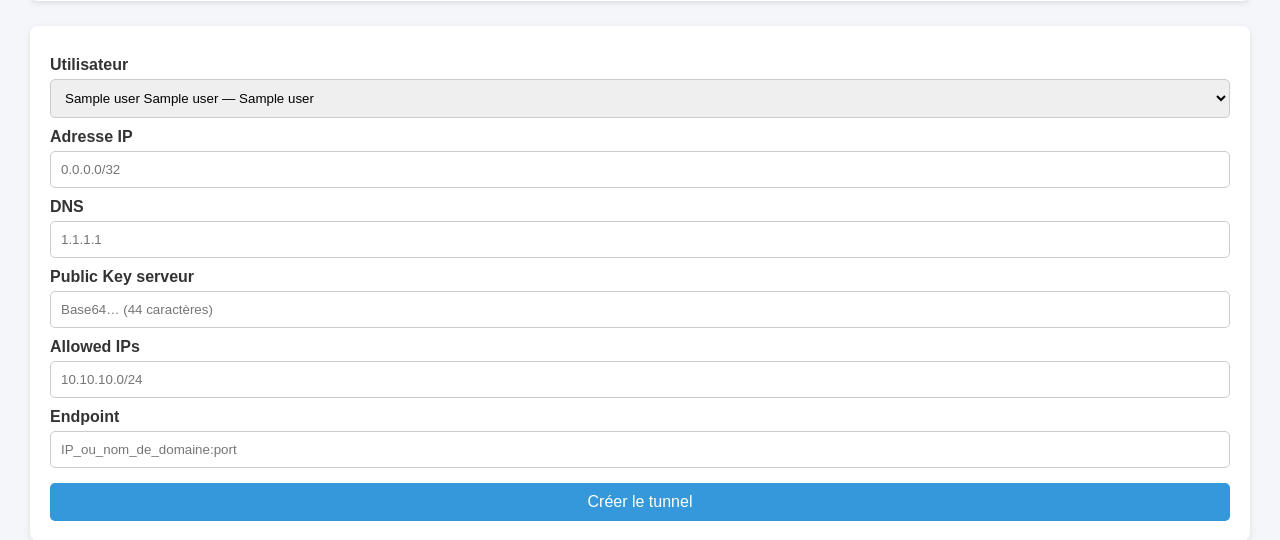
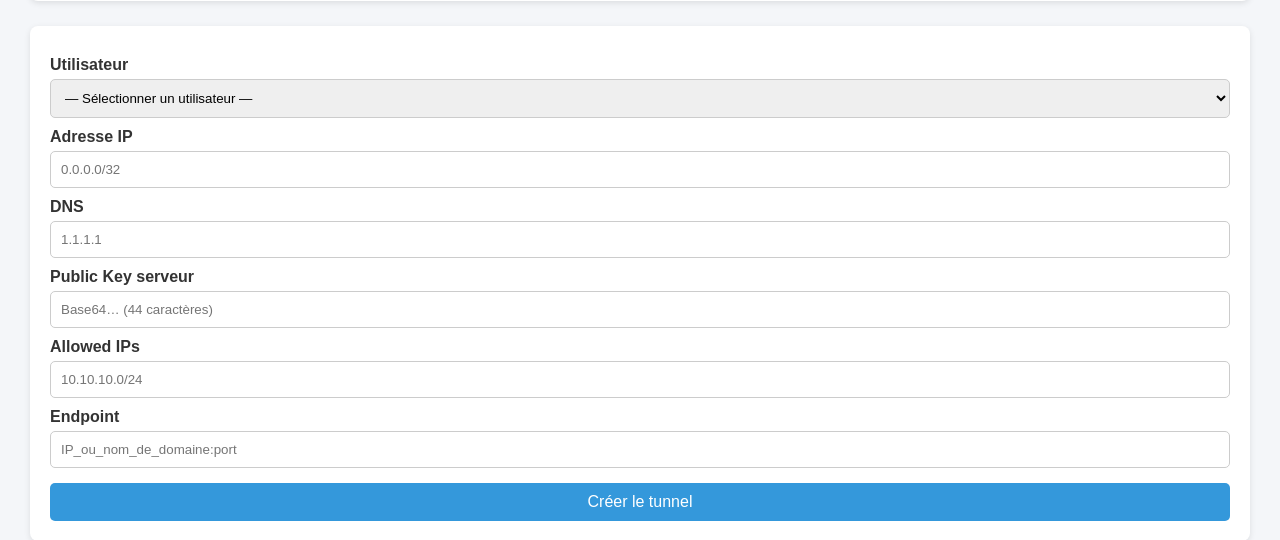
Before and after one commit to wiamnciri89-max/generator-new, a Flask app: template templates/index.html in a window 1280 px wide. Shown: the part 394-934 px from the top of the page. Run offline with Flask 3, Linux system fonts and the light colour scheme; the template is opened without the code that fills it: most values are stand-ins (such as "Sample title", 1, 10 or a date in 2020).

Commit message:
Ajouter les modifications

```diff
--- a/templates/index.html
+++ b/templates/index.html
@@ -32,6 +32,8 @@
     <form method="POST" action="/create-tunnel">
         <label>Utilisateur</label>
         <select name="user_id">
+        <!-- Option par défaut non sélectionnable -->
+        <option value="" disabled selected>— Sélectionner un utilisateur —</option>
         {% for user in users %}
         <option value="{{ user[0] }}">
             {{ user[1] }} {{ user[2] }} — {{ user[3] }}
```
Also changed, not shown: 1 other file. Lines whose indentation alone changed are shown as unchanged.
